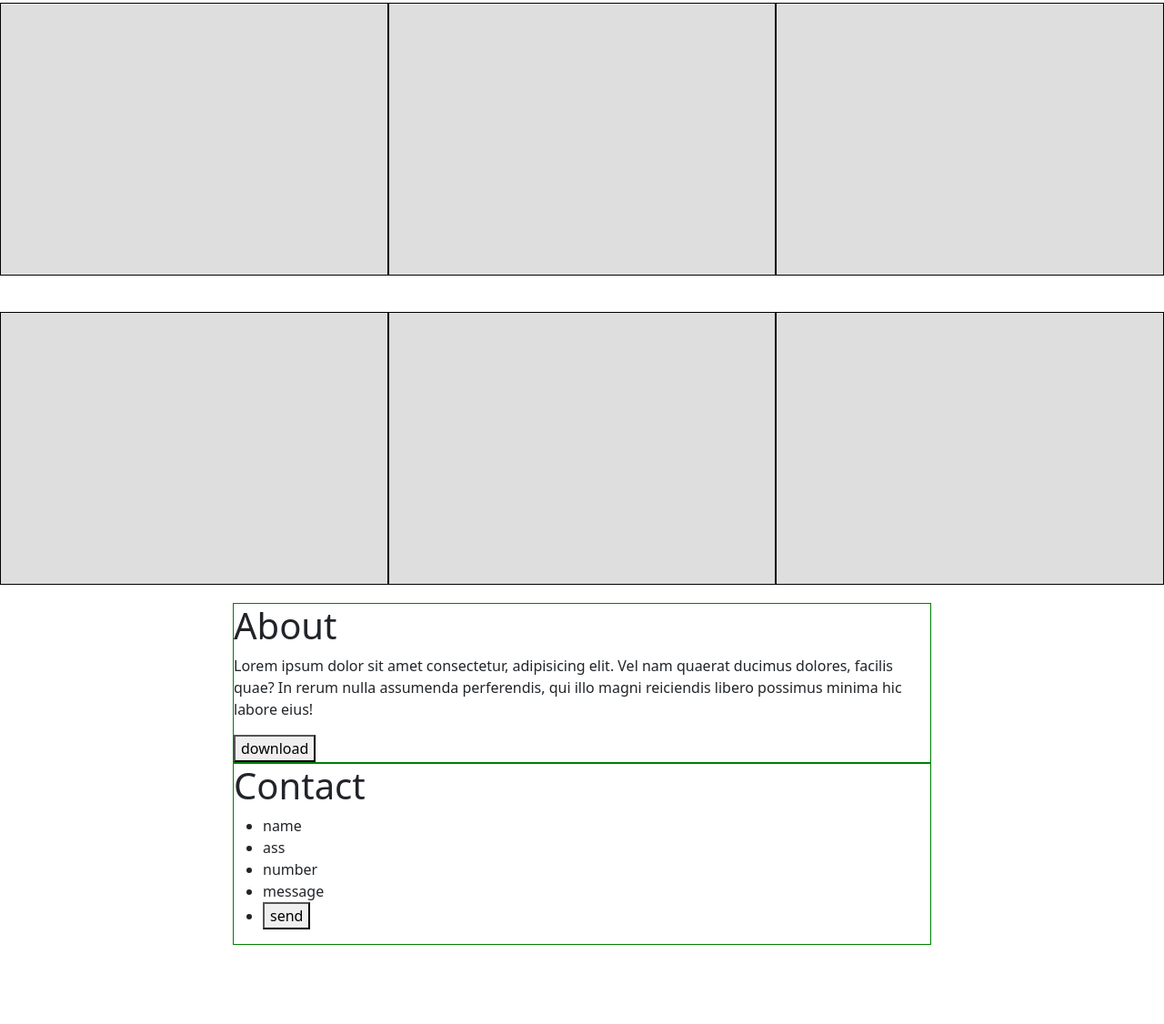
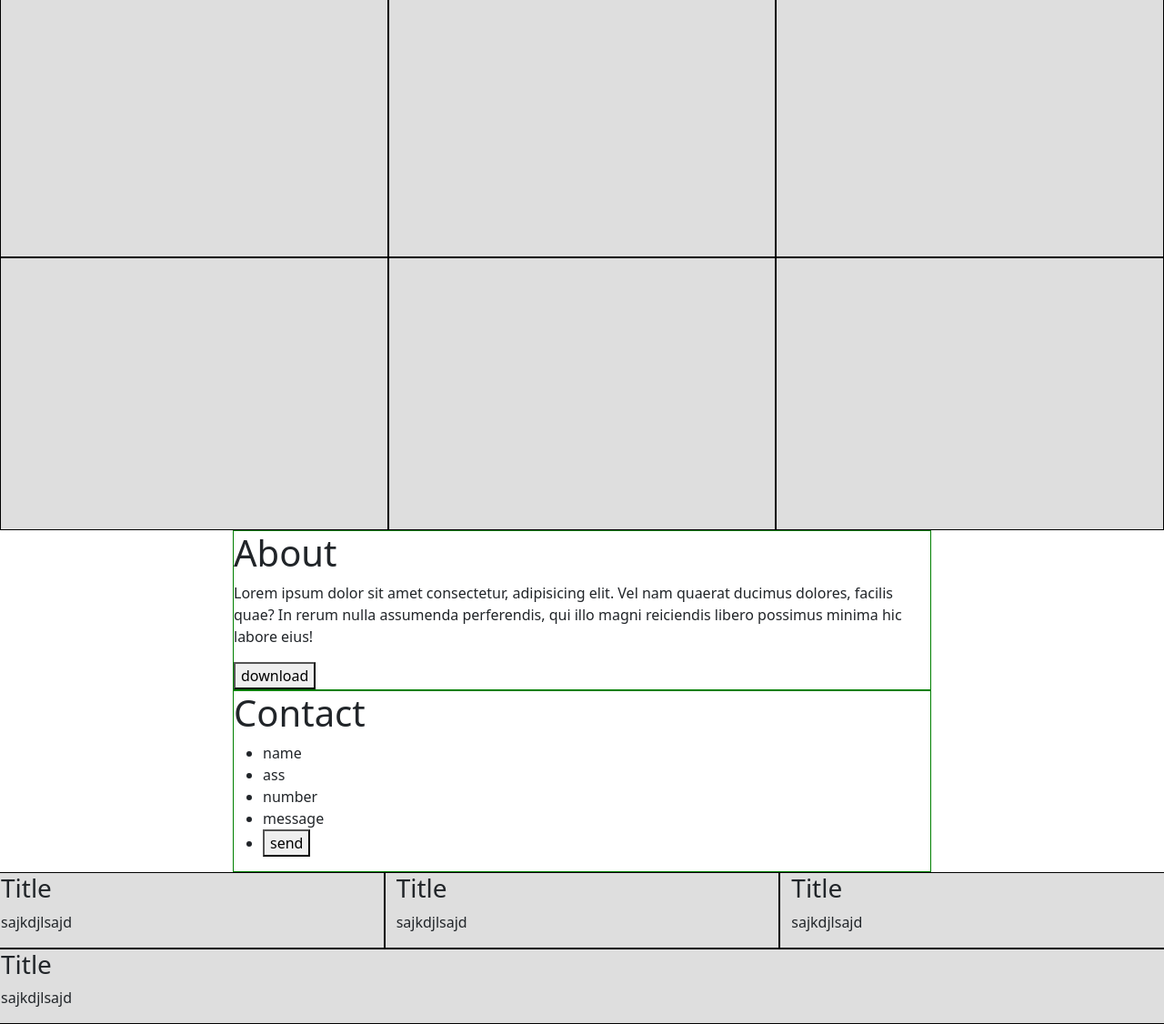
Before and after one commit to MatteoFilippini/html-css-bootstrap-freelancer, a plain HTML site: page index.html in a window 1280 px wide. Shown: the part 675-1801 px from the top of the page at 91% size. Before the commit the page ends 1714 px from the top, so only its background shows below. Drawn offline with nearby package versions, Linux system fonts and the light colour scheme.

Commit message:
fixed footer

```diff
--- a/css/style.css
+++ b/css/style.css
@@ -21,7 +21,6 @@ header{
 [class^='col']{
     background-color: #dedede;
     border: 1px solid black;
-    margin: 20px 0;
 }
 
 /* about */
--- a/index.html
+++ b/index.html
@@ -74,13 +74,22 @@
     </div>
     <footer>
         <div class="row">
-
-        </div>
-        <div class="row">
-
-        </div>
-        <div class="row">
-
+            <div class="col-sm-12 col-lg-4">
+                <h3>Title</h3>
+                <p>sajkdjlsajd</p>
+            </div>
+            <div class="col-sm-12 col-lg-4">
+                <h3>Title</h3>
+                <p>sajkdjlsajd</p>
+            </div>
+            <div class="col-sm-12 col-lg-4">
+                <h3>Title</h3>
+                <p>sajkdjlsajd</p>
+            </div>
+            <div class="col-sm-12">
+                <h3>Title</h3>
+                <p>sajkdjlsajd</p>
+            </div>
         </div>
     </footer>
 </body>
```
